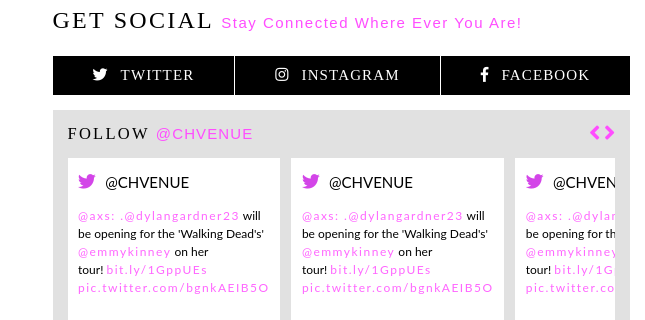
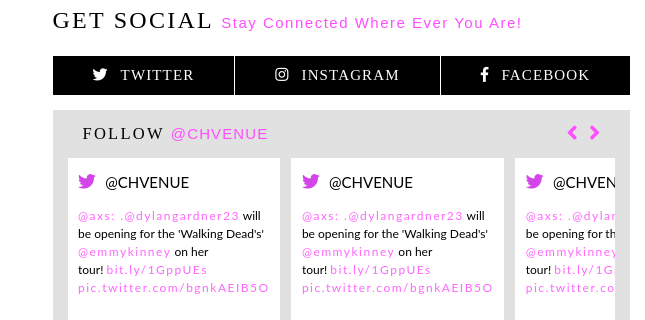
Before and after one commit to monkeyshoulders/carbonhouse-project, a website: page index.html in a window 1280 px wide. Shown: the part 1703-2023 px from the top of the page, 0-645 px from the left. Drawn offline with Linux system fonts and the light colour scheme; some packages are replaced by stand-ins of ours.

Commit message:
tweet heading

```diff
--- a/css/styles.css
+++ b/css/styles.css
@@ -380,7 +380,7 @@
   display: flex;
   justify-content: space-between;
   align-items: center;
-  /* margin: 0 1rem; */
+  margin: 0 1rem;
 }
 
 .social-tab-display h1 {
@@ -401,6 +401,10 @@
 .social-tab-display i {
   color: #ff4dff;
   font-size: 1.5rem;
+}
+
+.social-tab-display i:last-of-type {
+  padding-left: .5rem;
 }
 
 .social-tab-display-tweet {
```
